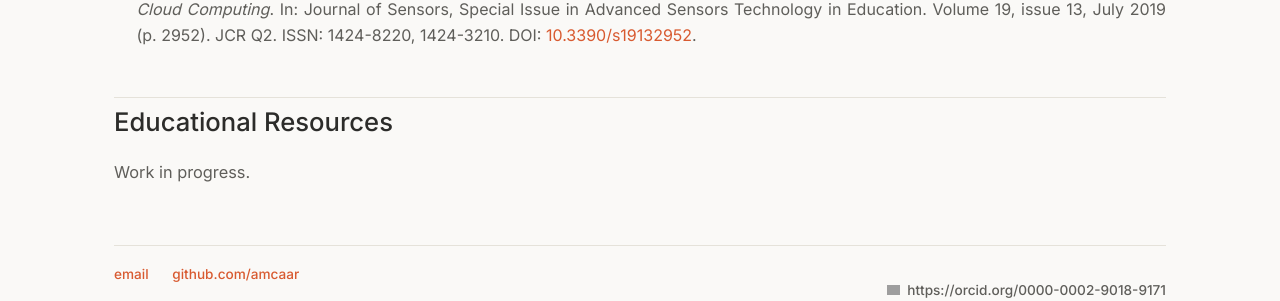
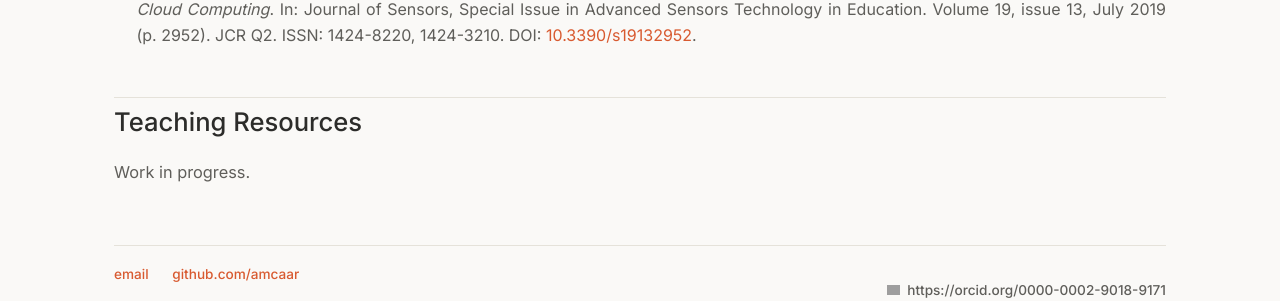
Before and after one commit to amcaar/amcaar.github.io, a Jekyll site: the page built from teaching/index.html, in a window 1280 px wide and 900 px high, scrolled down 3605 px. Shown: the part 526-827 px from the top of the window. Built offline with Jekyll 4.4.1, drawn with Linux system fonts in a browser that asks for light colours; a style sheet for code colours, icons or effects is not loaded; grey boxes are pictures that could not be loaded.

Commit message:
Change heading from 'Educational Resources' to 'Teaching Resources'

```diff
--- a/teaching/index.html
+++ b/teaching/index.html
@@ -162,6 +162,6 @@ title: Teaching - Amanda Calatrava
 			<a class="link" href="https://doi.org/10.3390/s19132952">10.3390/s19132952</a>.</p>
 	</div>
 
-	<h2 id="teaching-resources">Educational Resources</h2>
+	<h2 id="teaching-resources">Teaching Resources</h2>
 	<p class="justify">Work in progress.</p>
 </div>
```
